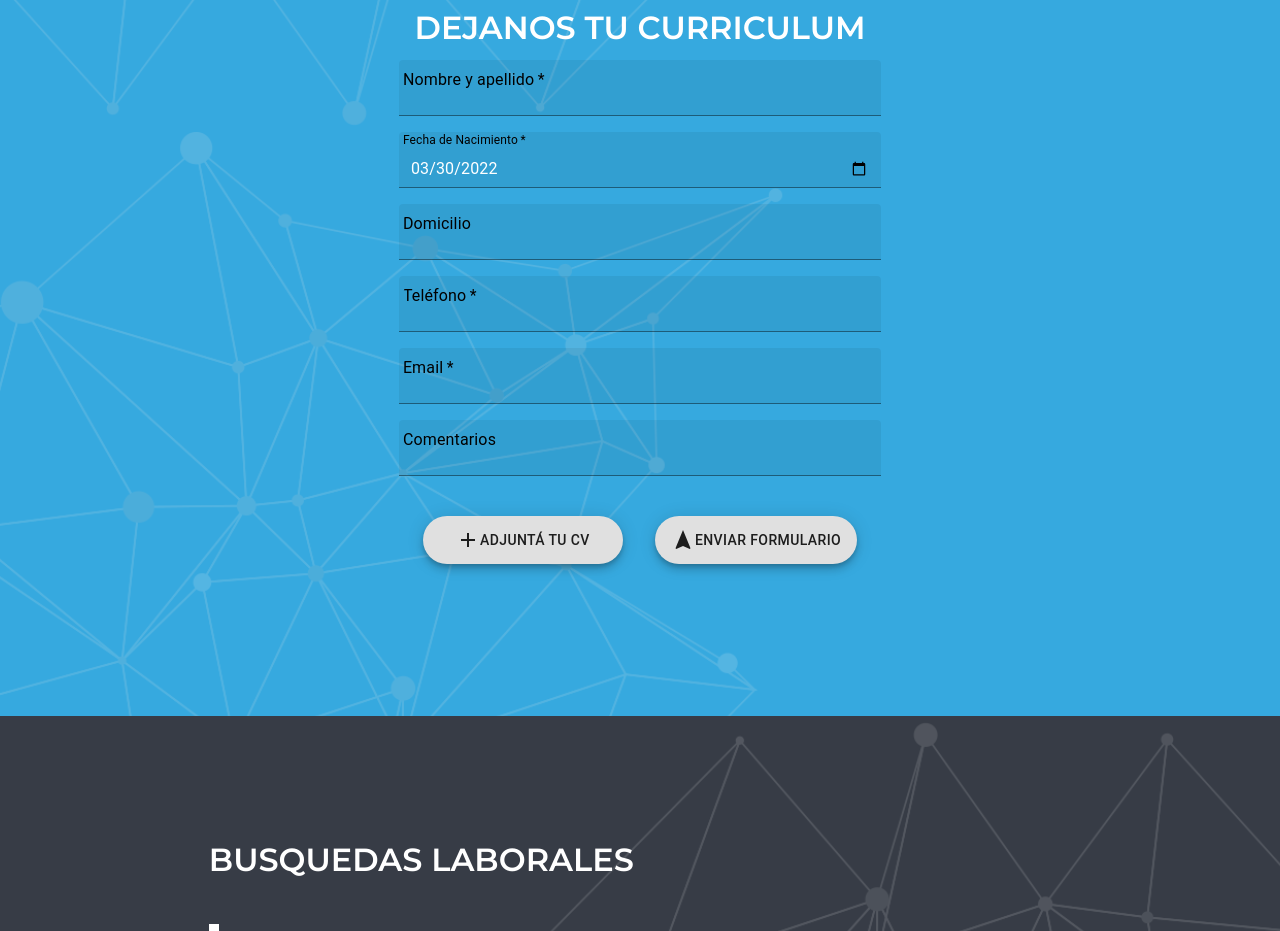
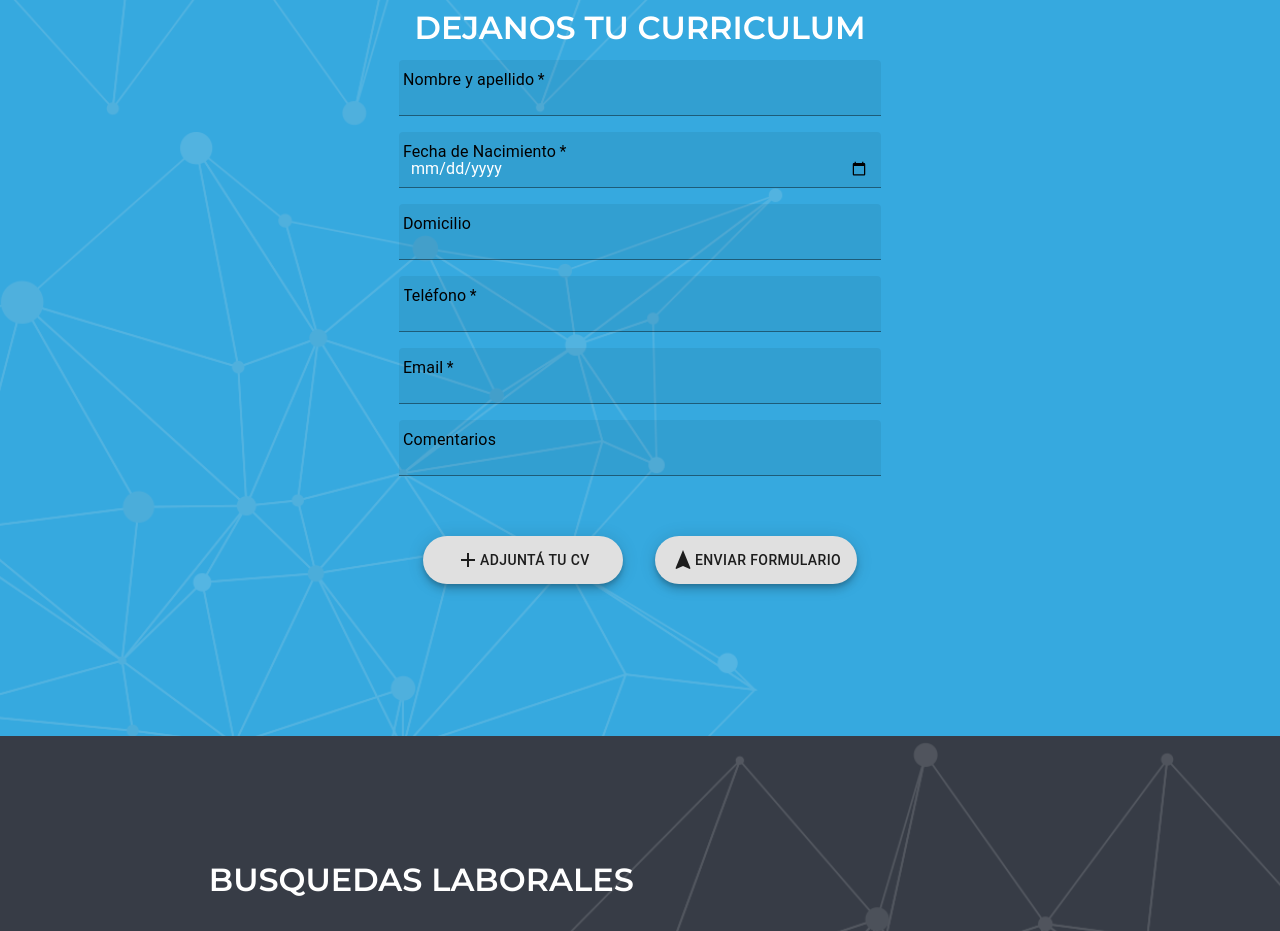
Before and after one commit to matimaini/EIV-WEB, a React (Create React App) app: page / in a window 1280 px wide. Shown: the part 5640-6571 px from the top of the page. Built offline with nearby package versions, Linux system fonts and the light colour scheme.

Commit message:
Arregla state de file para mostrar el filename

```diff
--- a/src/components/curriculum/Curriculum.js
+++ b/src/components/curriculum/Curriculum.js
@@ -43,6 +43,7 @@ const Curriculum = ({ titulo }) => {
         },
         file: {
             value: null,
+            name: '',
             type: 'file',
             label: 'add-cv',
         }
--- a/src/components/shared/form/FormComponent.js
+++ b/src/components/shared/form/FormComponent.js
@@ -1,7 +1,8 @@
-import { TextField } from "@mui/material"
+import { TextField, Typography } from "@mui/material"
 import { useForm } from "../../../hooks/useForm"
 import { Box } from "@mui/system"
 import { ButtonComponent } from "../button/ButtonComponent"
+import { useEffect } from "react"
 
 export const FormComponent = ({initialForm}) => {
     const { state, submitHandler, changeHandler } = useForm(initialForm, values => console.log(values))
@@ -16,7 +17,7 @@ export const FormComponent = ({initialForm}) => {
                             key={key}
                             id={key}
                             onChange={(event) => changeHandler(event)}
-                            value={state[key].value ? state[key].value : state[key].defaultValue}
+                            value={state[key].value}
                             label={state[key].label}
                             required={state[key].required}
                             type={state[key].type}
@@ -34,9 +35,14 @@ export const FormComponent = ({initialForm}) => {
                     justifyContent: 'space-around',
                     p: 2,
                     display: 'flex',
-                    flexWrap: 'wrap'
+                    flexWrap: 'wrap',
+                    alignItems: 'end'
                 }}>
-                {initialForm.file ? <ButtonComponent change={changeHandler} htmlFor={'file'} icon="add" text="Adjuntá tu CV" inputFile /> : ''}
+                    {initialForm.file ?
+                    <Box sx={{ display: "flex", flexDirection: "column"}}>
+                        <Typography variant='p' sx={{color: 'white', padding: 0, margin: 0, height:"20px"}}>{state.file.name}</Typography>
+                        <ButtonComponent change={changeHandler} htmlFor={'file'} icon="add" text="Adjuntá tu CV" inputFile />
+                    </Box>  : ''}
                 <ButtonComponent type="submit" htmlFor="send-cv" icon="nav" text="Enviar formulario" />
             </Box>
         </Box>
--- a/src/hooks/useForm.js
+++ b/src/hooks/useForm.js
@@ -5,18 +5,21 @@ export const useForm = (initialValues, onSubmit) => {
 
     function changeHandler(event, newEvent = null) {
         let { id, value, files } = event.target;
-        let updatedElement = null;
+
+        let updatedElement = null
 
         const idState = newEvent?.parent?? id;
         const valueState = newEvent?.value?? newEvent?? value;
 
         if(id === 'file') {
-            updatedElement = { ...state[idState]};
-            updatedElement.value = [files];
+            console.log(event)
+            updatedElement = { ...state[idState] };
+            updatedElement.value = files[0];
+            updatedElement.name = files[0].name;
+        } else {
+            updatedElement = { ...state[idState] };
+            updatedElement = { ...updatedElement, value: valueState };
         }
-
-        updatedElement = { ...state[idState]};
-        updatedElement.value = valueState;
 
         dispatch({idState, updatedElement})
     };
```
